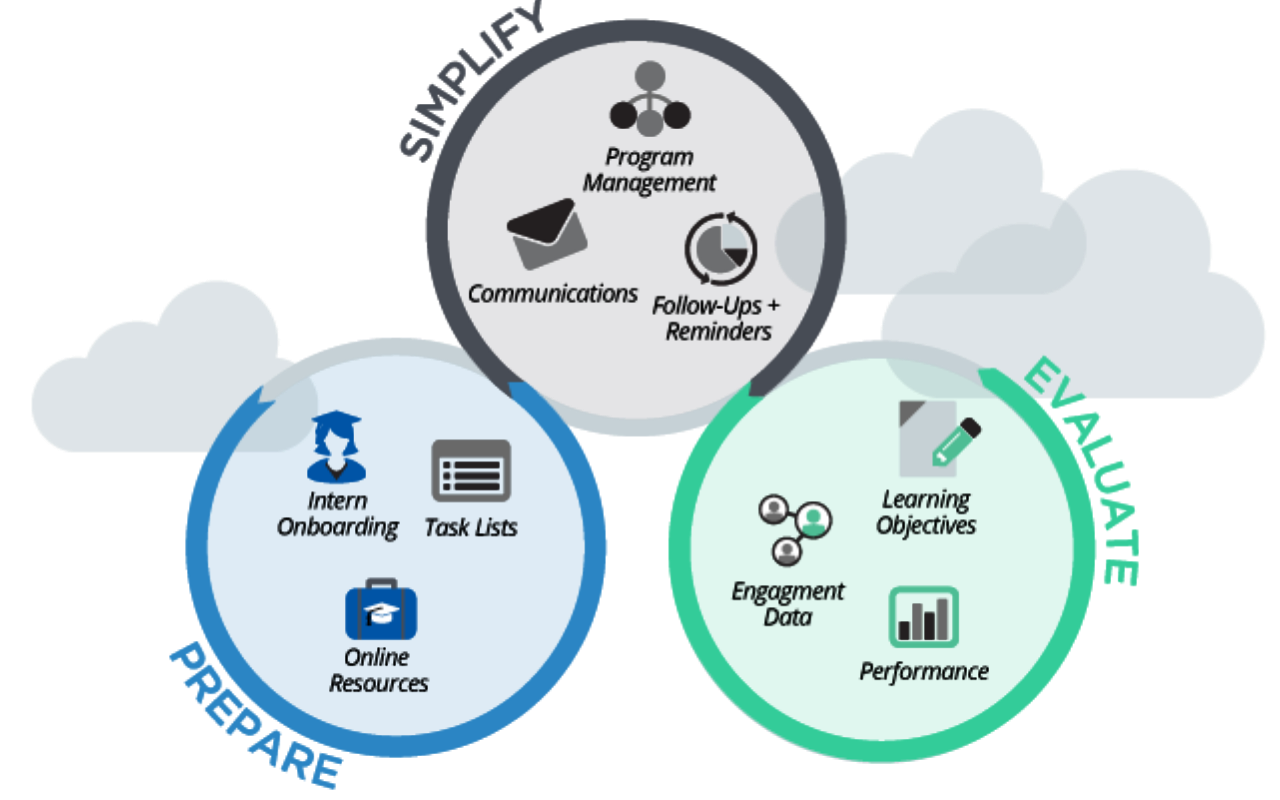
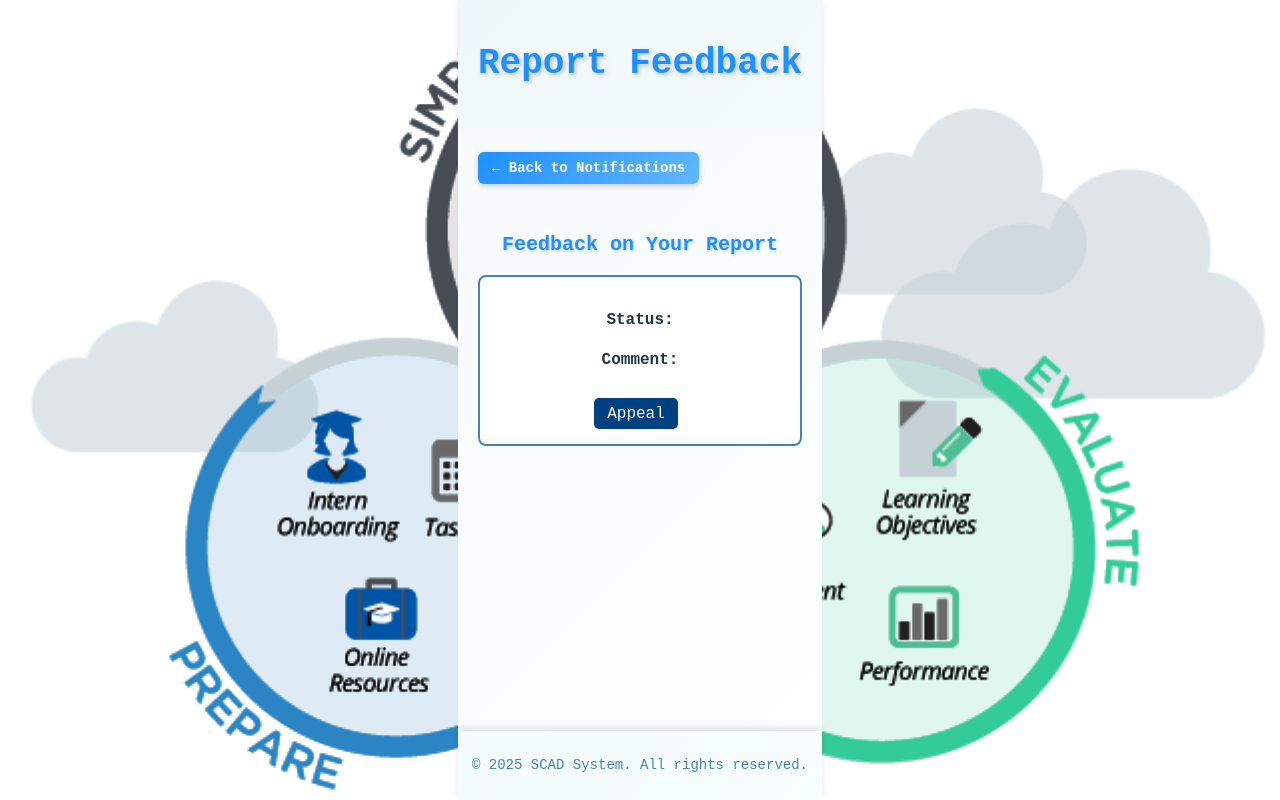
Before and after one commit to CSEN603-2025/A.M.O.S.A, a React (Vite) app: page /ReportFeedback in a window 1280 px wide. Before the commit this address had no page. Built offline with nearby package versions, Linux system fonts and the light colour scheme.

Commit message:
added the reportfeedback to satisfy requirements 60 and 61

```diff
--- a/src/App.jsx
+++ b/src/App.jsx
@@ -18,6 +18,7 @@ import StudentInternships from './studentInternships';
 import StudentApplied from './StudentApplied';
 import StudentNotifications from './StudentNotifications';
 import MyInternships from './MyInternships';
+import ReportFeedback from './ReportFeedback';
 
 import SCADPendingCompany from './ScadPendingCompany';
 import SCADCurrentCycle from './ScadCurrentCycle';
@@ -73,6 +74,7 @@ function App() {
               <Route path="/StudentApplied" element={<StudentApplied />} />
               <Route path="/StudentNotifications" element={<StudentNotifications />} />
               <Route path="/MyInternships" element={<MyInternships />} />
+              <Route path="/ReportFeedback" element={<ReportFeedback/>} />
 
               <Route path="/scad/companies" element={<SCADPendingCompany />} />
               <Route path="/scad/cycle" element={<SCADCurrentCycle />} />
--- /dev/null
+++ b/src/ReportFeedback.jsx
@@ -0,0 +1,95 @@
+import React, { useState, useEffect } from "react";
+import { useLocation } from "react-router-dom";
+import './CSS/StudentDashboard.css';
+
+const ReportFeedback = () => {
+    const [status, setStatus] = useState("");
+    const [comment, setComment] = useState("");
+    const [appealVisible, setAppealVisible] = useState(false);
+    const [appealMessage, setAppealMessage] = useState("");
+    const [appealSent, setAppealSent] = useState(false);
+
+    const location = useLocation();
+
+    useEffect(() => {
+        const params = new URLSearchParams(location.search);
+        const source = params.get("source");
+
+        if (source === "3") {
+            setStatus("Rejected");
+            setComment("Your report lacks sufficient detail about your responsibilities.");
+        } else if (source === "4") {
+            setStatus("Flagged");
+            setComment("Please elaborate on the tools and technologies used in your internship.");
+        }
+    }, [location.search]);
+
+    const handleAppealClick = () => {
+        setAppealVisible(!appealVisible);
+    };
+
+    const handleSendAppeal = () => {
+        setAppealSent(true);
+        setAppealVisible(false);
+    };
+
+    return (
+        <div className="browser-wrapper">
+            <header className="browser-header">
+                <h1 className="browser-title">Report Feedback</h1>
+            </header>
+
+            <main className="browser-main">
+                <button className="back-button" onClick={() => window.location.href = "/StudentNotifications"}>
+                    ← Back to Notifications
+                </button>
+
+                <section className="feedback-section">
+                    <h2 className="section-title">Feedback on Your Report</h2>
+                    <div className="internship-item">
+                        <p><strong>Status:</strong> {status}</p>
+                        <p><strong>Comment:</strong> {comment}</p>
+
+                        {!appealSent && (
+                            <button
+                                className="send-reply-button"
+                                onClick={handleAppealClick}
+                                style={{ marginTop: '10px' }}
+                            >
+                                {appealVisible ? "Cancel Appeal" : "Appeal"}
+                            </button>
+                        )}
+
+                        {appealVisible && !appealSent && (
+                            <div style={{ marginTop: '10px' }}>
+                                <textarea
+                                    placeholder="Write your appeal..."
+                                    value={appealMessage}
+                                    onChange={e => setAppealMessage(e.target.value)}
+                                    style={{ width: '100%', marginTop: '8px' }}
+                                />
+                                <button
+                                    onClick={handleSendAppeal}
+                                    className="send-reply-button"
+                                    style={{ marginTop: '5px' }}
+                                >
+                                    Send Appeal
+                                </button>
+                            </div>
+                        )}
+
+                        {appealSent && (
+                            <p style={{ marginTop: '10px', color: 'green', fontWeight: 'bold' }}>Sent</p>
+                        )}
+                    </div>
+                </section>
+            </main>
+
+            <footer className="dashboard-footer">
+                <p>&copy; 2025 SCAD System. All rights reserved.</p>
+            </footer>
+        </div>
+    );
+};
+
+export default ReportFeedback;
--- a/src/StudentNotifications.jsx
+++ b/src/StudentNotifications.jsx
@@ -1,9 +1,10 @@
-import React, { useState, useEffect } from "react";
+import React, { useState } from "react";
 import './CSS/StudentDashboard.css';
 import './CSS/browseInternships.css';
 
 const StudentNotifications = () => {
-    const [notifications, setNotifications] = useState([
+    const [expandedId, setExpandedId] = useState(null);
+    const [notifications] = useState([
         {
             id: 1,
             message: "🎉 A new internship cycle has begun! Start applying now.",
@@ -16,14 +17,15 @@ const StudentNotifications = () => {
         },
         {
             id: 3,
-            message: " 📝 your internship report status (Microsoft internship) has been sent",
+            message: "📝 Your internship report status (Microsoft internship) has been sent.",
             date: "2025-04-25"
+        },
+        {
+            id: 4,
+            message: "📝 Your internship report status (Sumerge internship) has been sent.",
+            date: "2025-04-29"
         }
     ]);
-
-    useEffect(() => {
-        // Future logic for fetching notifications can be added here
-    }, []);
 
     return (
         <div className="browser-wrapper">
@@ -32,10 +34,7 @@ const StudentNotifications = () => {
             </header>
 
             <main className="browser-main">
-                <button
-                    className="back-button"
-                    onClick={() => window.location.href = "/StudentDashboard"}
-                >
+                <button className="back-button" onClick={() => window.location.href = "/StudentDashboard"}>
                     ← Back to Home
                 </button>
 
@@ -43,9 +42,29 @@ const StudentNotifications = () => {
                     <h2 className="section-title">Latest Alerts</h2>
                     <ul className="internship-list">
                         {notifications.map(notification => (
-                            <li key={notification.id} className="internship-item">
+                            <li
+                                key={notification.id}
+                                className="internship-item"
+                                onClick={() => setExpandedId(expandedId === notification.id ? null : notification.id)}
+                                style={{ cursor: "pointer" }}
+                            >
                                 <p>{notification.message}</p>
                                 <small><em>Date: {notification.date}</em></small>
+
+                                {expandedId === notification.id && (
+                                    <div style={{ marginTop: '10px' }}>
+                                        <p>This is your full notification message:</p>
+                                        <p><strong>{notification.message}</strong></p>
+                                        {(notification.id === 3 || notification.id === 4) && (
+                                            <button
+                                                onClick={() => window.location.href = `/reportFeedback?source=${notification.id}`}
+                                                className="view-report-button"
+                                            >
+                                                Click to View
+                                            </button>
+                                        )}
+                                    </div>
+                                )}
                             </li>
                         ))}
                     </ul>
```
Also changed, not shown: 1 other file (tests, documents, lock files or other folders).
